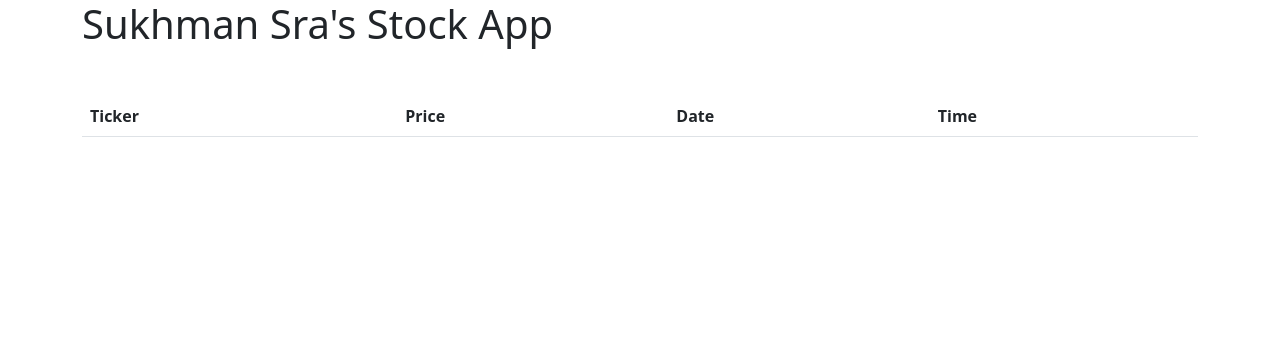
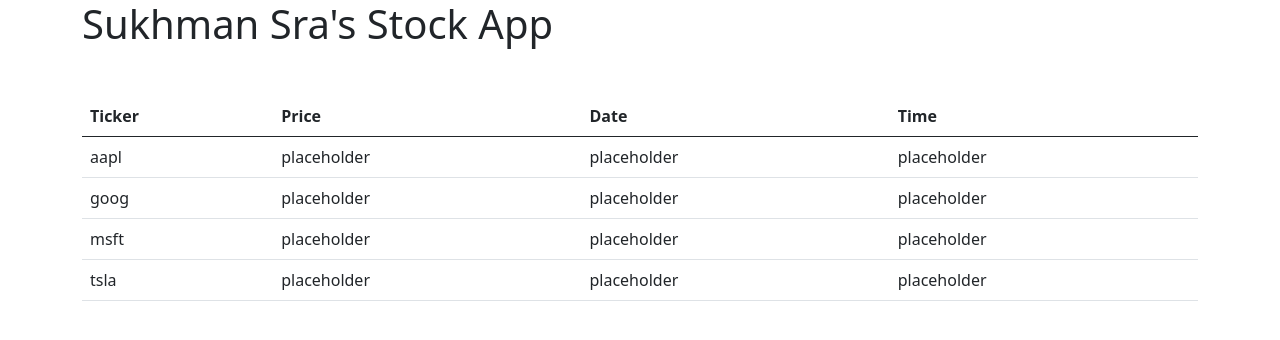
Before and after one commit to sukhmansra64/stock-app, a React (Create React App) app: page / in a window 1280 px wide. Shown: the top 340 px of the page. Built offline with nearby package versions, Linux system fonts and the light colour scheme.

Commit message:
Update
Updated the formatting of the table.

```diff
--- a/src/App.js
+++ b/src/App.js
@@ -1,8 +1,12 @@
 
 import './App.css';
 import 'bootstrap/dist/css/bootstrap.min.css';
+import StockRow from './components/StockRow.js';
+
+
 let stock="aapl";
-const url=`https://cloud.iexapis.com/stable/stock/${stock}/quote?token=pk_5600d65a8fcc45418dcb19281fc77e47`
+const url=`https://cloud.iexapis.com/stable/stock/${stock}/quote?token=pk_5600d65a8fcc45418dcb19281fc77e47`;
+
 
 const fetchRequest = async (url)=>{
   try{
@@ -31,6 +35,12 @@ function App() {
                 <th>Time</th>
               </tr>
             </thead>
+            <tbody>
+              <StockRow ticker={"aapl"}/>
+              <StockRow ticker={"goog"}/>
+              <StockRow ticker={"msft"}/>
+              <StockRow ticker={"tsla"}/>
+            </tbody>
           </table>
         </div>
       </div>
--- /dev/null
+++ b/src/components/StockRow.js
@@ -0,0 +1,15 @@
+import React, {Component} from "react";
+
+class StockRow extends Component{
+    render(){
+        return(
+            <tr>
+                <td>{this.props.ticker}</td>
+                <td>placeholder</td>
+                <td>placeholder</td>
+                <td>placeholder</td>
+            </tr>
+        )
+    }
+}
+export default StockRow;
```
